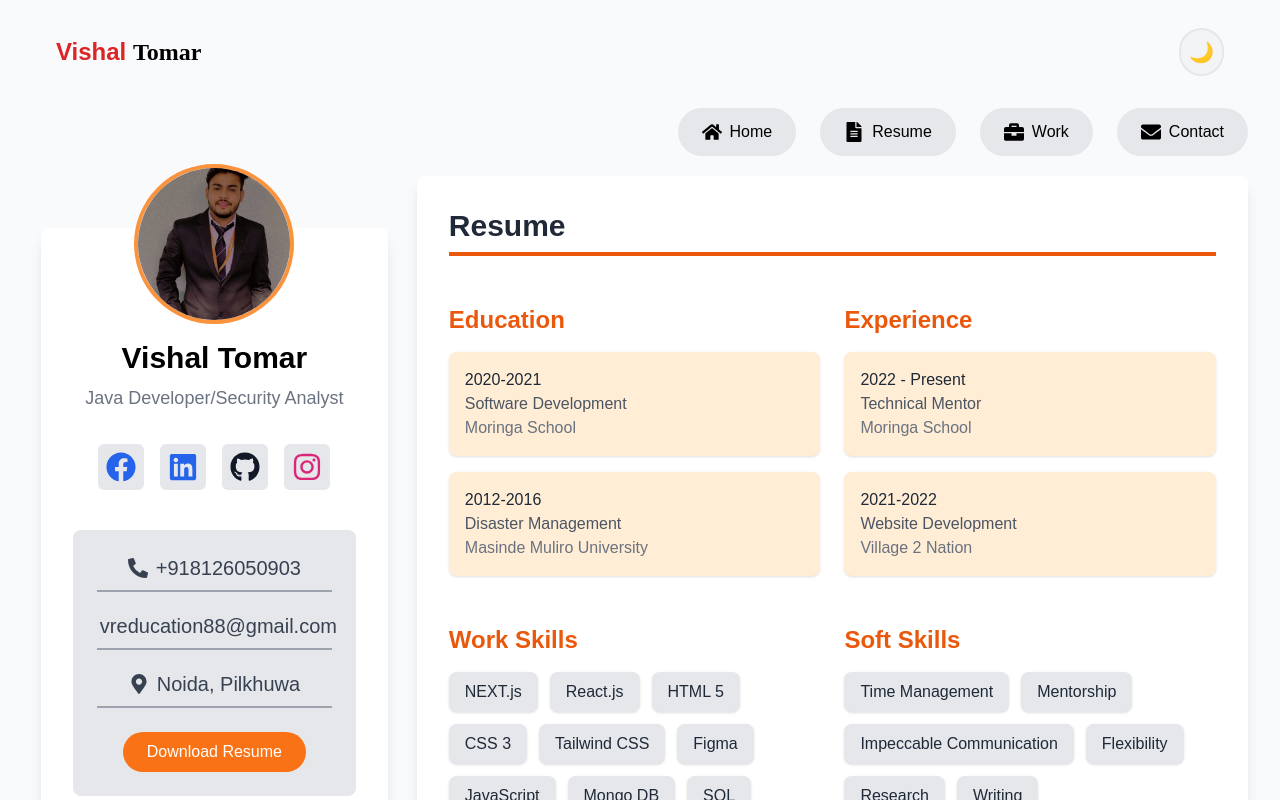
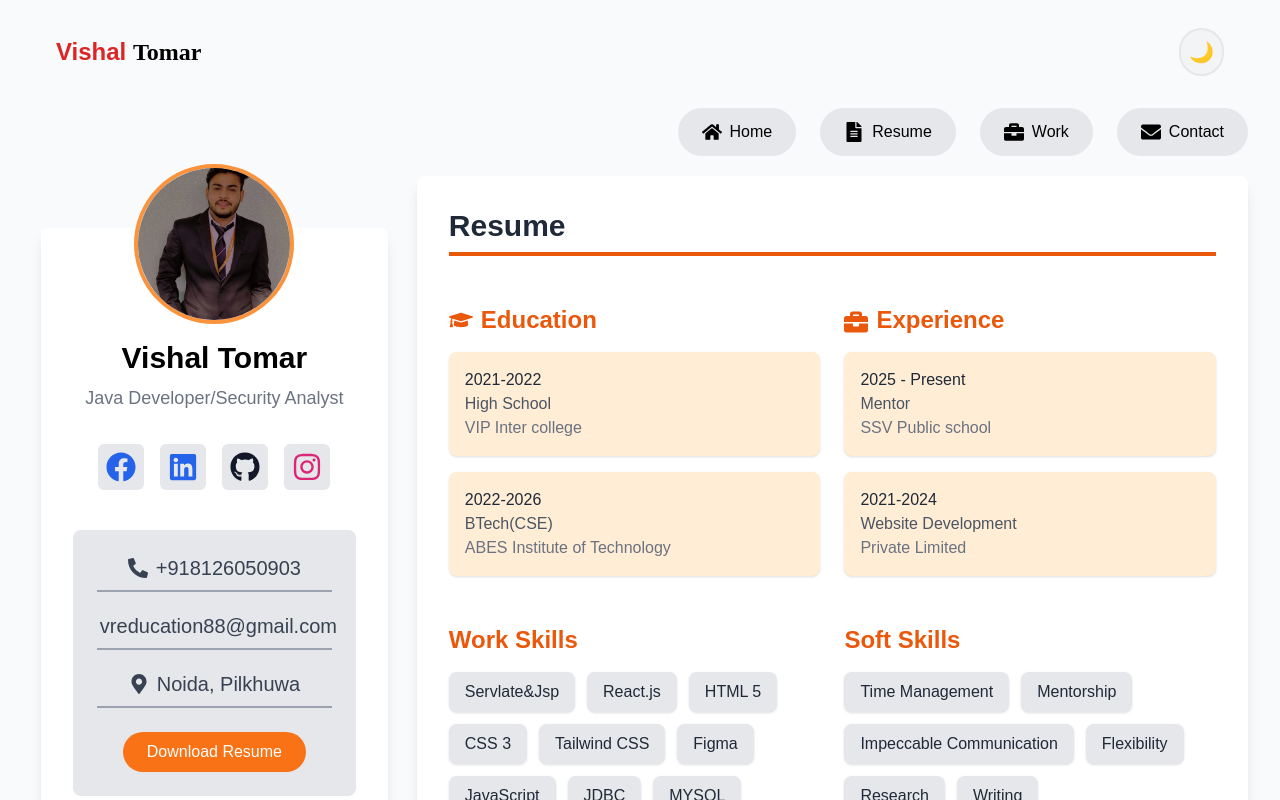
Before and after one commit to VishalHarry/Protfolio, a React (Vite) app: page / in a window 1280 px wide. Both pictures are taken after a click on the button "Resume". Shown: the top 800 px of the page. Built offline with nearby package versions, Linux system fonts and the light colour scheme.

Commit message:
add more commponents

```diff
--- a/src/HomePage/Home.jsx
+++ b/src/HomePage/Home.jsx
@@ -6,7 +6,6 @@ import MainNav from './MainNav';
 import Resume from './Resume';
 import Cont from './Cont';
 import Iwork from './Iwork';
-
 
 
 function Home() {
@@ -33,7 +32,7 @@ function Home() {
         {currentComponent === 'mainContent' && <MainContent className="flex-grow p-8" />}
         {currentComponent === 'resume' && <Resume />}
         {currentComponent === 'contact' && <Cont/>}
-        {currentComponent === 'work' && <Iwork/>}
+        {currentComponent === 'work' && <Iwork />}
 
 
       </div>
--- a/src/HomePage/Iwork.jsx
+++ b/src/HomePage/Iwork.jsx
@@ -1,11 +1,61 @@
 import React from 'react'
+const workData = [
+  {
+    title: 'HR Management System',
+    description: 'A full-stack web app to manage employee data, leave requests, and payroll.',
+    tools: 'React, Node.js, Express, MongoDB',
+    link: 'https://github.com/your-repo/hr-management-system',
+    image: 'https://via.placeholder.com/600x400'  // Example image URL
+  },
+  {
+    title: 'Portfolio Website',
+    description: 'A personal portfolio showcasing my projects and skills.',
+    tools: 'React, HTML, CSS',
+    link: 'https://yourportfolio.com',
+    image: 'https://via.placeholder.com/600x400'  // Example image URL
+  },
+  {
+    title: 'E-commerce Platform',
+    description: 'A fully functional e-commerce platform for online shopping.',
+    tools: 'React, Node.js, MongoDB',
+    link: 'https://github.com/your-repo/e-commerce-platform',
+    image: 'https://via.placeholder.com/600x400'  // Example image URL
+  },
+  {
+    title: 'Blog Website',
+    description: 'A blog website built with React and Node.js.',
+    tools: 'React, Express, MongoDB',
+    link: 'https://github.com/your-repo/blog-website',
+    image: 'https://via.placeholder.com/600x400'  // Example image URL
+  },
+  // Add more work items here
+];
 
-function Work() {
+
+const Iwork = () => {
   return (
-    <div>
-      work pages
-    </div>
-  )
-}
+    <section id="work" className="p-8 flex-1 rounded-lg bg-white shadow-lg mt-5 h-[90%] overflow-auto">
+        <h2 className="text-3xl font-bold mb-6 text-gray-800">
+          Works
+          <span className="block mt-2 w-30 h-1 bg-orange-600"></span>
+        </h2>
+      <div className="grid grid-cols-1 sm:grid-cols-2 lg:grid-cols-2 gap-8">
+        {workData.map((work, index) => (
+          <div key={index} className="bg-gray-200 p-6 rounded-lg shadow-lg hover:shadow-xl transition-shadow">
+            <img src={work.image} alt={work.title} className="w-full h-40 object-cover rounded-md mb-4" />
+            <h3 className="text-xl font-semibold text-orange-600 mb-2">{work.title}</h3>
+            <p className="text-gray-700 mb-4">{work.description}</p>
+            <p><strong>Tools/Technologies:</strong> {work.tools}</p>
+            {work.link && (
+              <a href={work.link} target="_blank" rel="noopener noreferrer" className="text-orange-600 hover:text-orange-800 mt-4 block">
+                View Project
+              </a>
+            )}
+          </div>
+        ))}
+      </div>
+    </section>
+  );
+};
 
-export default Work
+export default Iwork;
--- a/src/HomePage/Resume.jsx
+++ b/src/HomePage/Resume.jsx
@@ -1,3 +1,4 @@
+import { FaGraduationCap, FaBriefcase } from "react-icons/fa";
 const Resume = () => {
   return (
     <main className="p-8 flex-1 rounded-lg bg-white shadow-lg mt-5">
@@ -12,30 +13,35 @@ const Resume = () => {
       {/* Education and Experience */}
       <section className="grid grid-cols-1 sm:grid-cols-2 gap-6 mb-12">
         <div>
-          <h3 className="text-2xl font-semibold mb-4 text-orange-600">Education</h3>
+          <h3 className="text-2xl font-semibold mb-4 text-orange-600 flex items-center">
+            <FaGraduationCap className="mr-2 text-orange-600" /> Education
+          </h3>
           <div className="bg-orange-100 p-4 rounded-lg shadow">
-            <p className="text-gray-800 font-medium">2020-2021</p>
-            <p className="text-gray-600">Software Development</p>
-            <p className="text-gray-500">Moringa School</p>
+            <p className="text-gray-800 font-medium">2021-2022</p>
+            <p className="text-gray-600">High School</p>
+            <p className="text-gray-500">VIP Inter college</p>
           </div>
           <div className="bg-orange-100 p-4 rounded-lg shadow mt-4">
-            <p className="text-gray-800 font-medium">2012-2016</p>
-            <p className="text-gray-600">Disaster Management</p>
-            <p className="text-gray-500">Masinde Muliro University</p>
+            <p className="text-gray-800 font-medium">2022-2026</p>
+            <p className="text-gray-600">BTech(CSE)</p>
+            <p className="text-gray-500">ABES Institute of Technology</p>
           </div>
         </div>
 
         <div>
-          <h3 className="text-2xl font-semibold mb-4 text-orange-600">Experience</h3>
+          <h3 className="text-2xl font-semibold mb-4 text-orange-600">
+            <FaBriefcase className="inline mr-2" />
+            Experience
+          </h3>
           <div className="bg-orange-100 p-4 rounded-lg shadow">
-            <p className="text-gray-800 font-medium">2022 - Present</p>
-            <p className="text-gray-600">Technical Mentor</p>
-            <p className="text-gray-500">Moringa School</p>
+            <p className="text-gray-800 font-medium">2025 - Present</p>
+            <p className="text-gray-600">Mentor</p>
+            <p className="text-gray-500">SSV Public school</p>
           </div>
           <div className="bg-orange-100 p-4 rounded-lg shadow mt-4">
-            <p className="text-gray-800 font-medium">2021-2022</p>
+            <p className="text-gray-800 font-medium">2021-2024</p>
             <p className="text-gray-600">Website Development</p>
-            <p className="text-gray-500">Village 2 Nation</p>
+            <p className="text-gray-500">Private Limited </p>
           </div>
         </div>
       </section>
@@ -45,7 +51,7 @@ const Resume = () => {
         <div>
           <h3 className="text-2xl font-semibold mb-4 text-orange-600">Work Skills</h3>
           <div className="flex flex-wrap gap-3">
-            {['NEXT.js', 'React.js', 'HTML 5', 'CSS 3', 'Tailwind CSS', 'Figma', 'JavaScript', 'Mongo DB', 'SQL', 'Angular', 'Android', 'Git'].map((skill) => (
+            {['Servlate&Jsp', 'React.js', 'HTML 5', 'CSS 3', 'Tailwind CSS', 'Figma', 'JavaScript', 'JDBC', 'MYSQL','JUnit','DevOps', 'Hibernet', 'Spring', 'SpringBoot', 'Git','CyberSecurity','Window Testing','Web Pentesting','Security Analyst'].map((skill) => (
               <span key={skill} className="bg-gray-200 text-gray-800 px-4 py-2 rounded-lg shadow">
                 {skill}
               </span>
```
